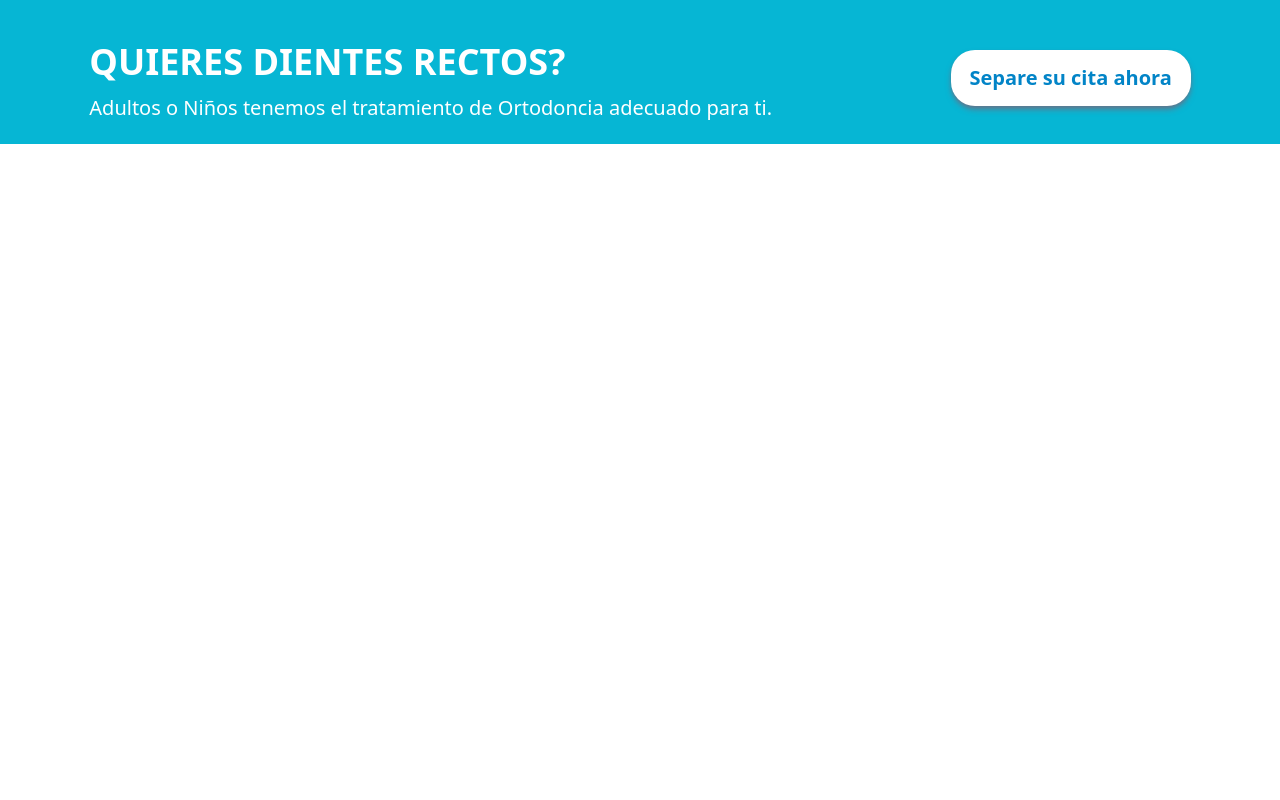
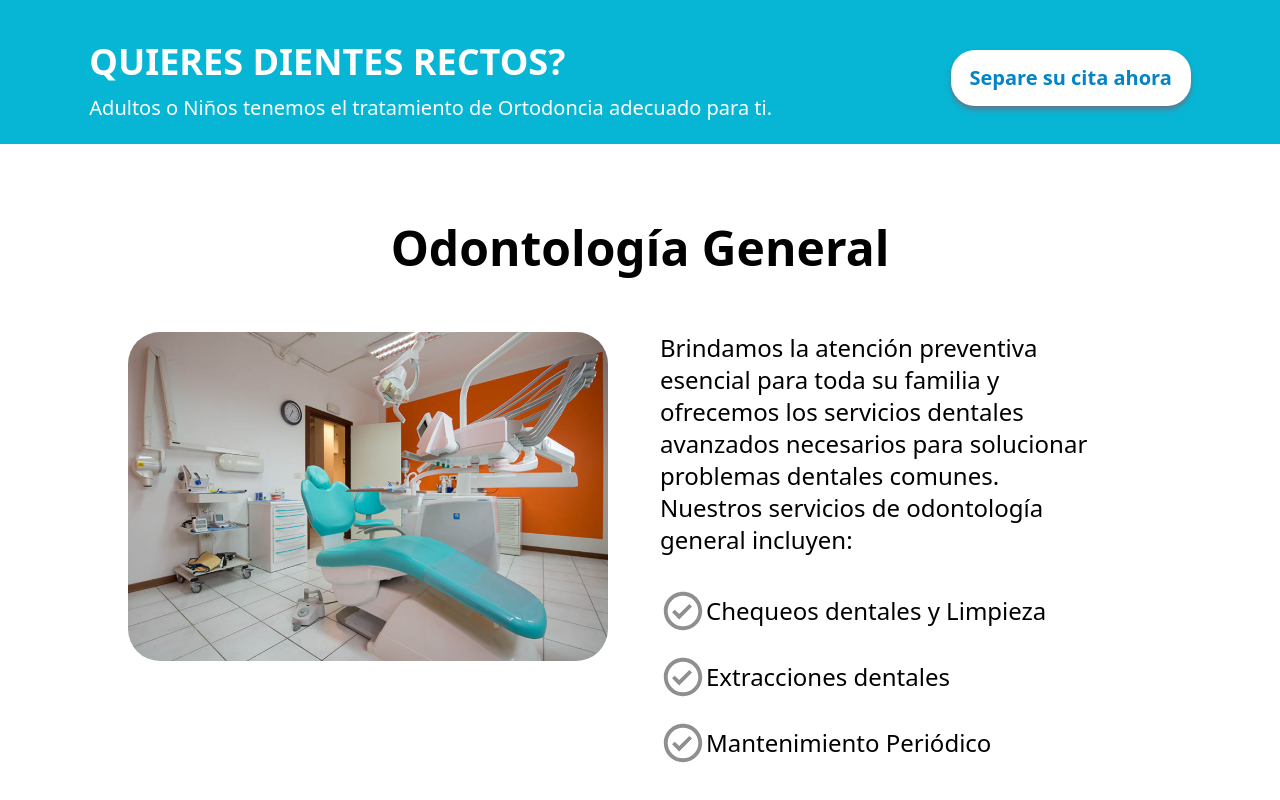
Before and after one commit to No-Country/C10-52-m-reactchallenge-agregar-back, a React (Vite) app: page / in a window 1280 px wide. Shown: the part 1231-2031 px from the top of the page. Before the commit the page ends 1375 px from the top, so only its background shows below. Built offline with nearby package versions, Linux system fonts and the light colour scheme.

Commit message:
complete generalOdol component

```diff
--- a/src/App.jsx
+++ b/src/App.jsx
@@ -1,4 +1,5 @@
 import './App.css'
+import GeneralOdoltology from './components/GeneralOdoltology/GeneralOdoltology'
 import OurServices from './components/OurServices/OurServices'
 import WhyChooseUs from './components/WhyChooseUs/WhyChooseUs'
 
@@ -8,6 +9,7 @@ function App() {
     <>
       <OurServices />
       <WhyChooseUs />
+      <GeneralOdoltology />
     </>
   )
 }
--- /dev/null
+++ b/src/components/GeneralOdoltology/GeneralOdoltology.jsx
@@ -0,0 +1,31 @@
+const GeneralOdoltology = () => {
+    return (
+      <div>
+          <h5 className="text-center text-5xl font-bold pt-20 pb-5">Odontología General</h5>
+          <div className=" w-full flex flex-col sm:flex-row mt-10 mb-20">
+              <div className="w-full sm:w-6/12 flex justify-end items-start h-full">
+                  <img className=" w-11/12 m-auto sm:w-9/12 rounded-3xl sm:mr-8" src="./images/generalOdol/consultorio.svg" alt="" />
+              </div>
+              <div className="w-full sm:w-6/12">
+                  <p className=" text-2xl w-full sm:w-9/12 px-5">Brindamos la atención preventiva esencial para toda su familia y ofrecemos los servicios dentales avanzados necesarios para solucionar problemas dentales comunes. Nuestros servicios de odontología general incluyen:</p>
+                  <div className="flex flex-col mt-8">
+                      <div className=" flex items-center mb-5 px-5">
+                          <img src="./images/generalOdol/check-ok.svg" alt="" />
+                          <p className=" text-2xl">Chequeos dentales y Limpieza</p>
+                      </div>
+                      <div className="flex items-center mb-5 px-5">
+                          <img src="./images/generalOdol/check-ok.svg" alt="" />
+                          <p className=" text-2xl">Extracciones dentales</p>
+                      </div>
+                      <div className="flex items-center px-5">
+                          <img src="./images/generalOdol/check-ok.svg" alt="" />
+                          <p className=" text-2xl">Mantenimiento Periódico</p>
+                      </div>
+                  </div>
+              </div>
+          </div>
+      </div>
+    )
+  }
+
+  export default GeneralOdoltology
```
Also changed, not shown: public/images/generalOdol/check-ok.svg (added), public/images/generalOdol/consultorio.svg (added).
